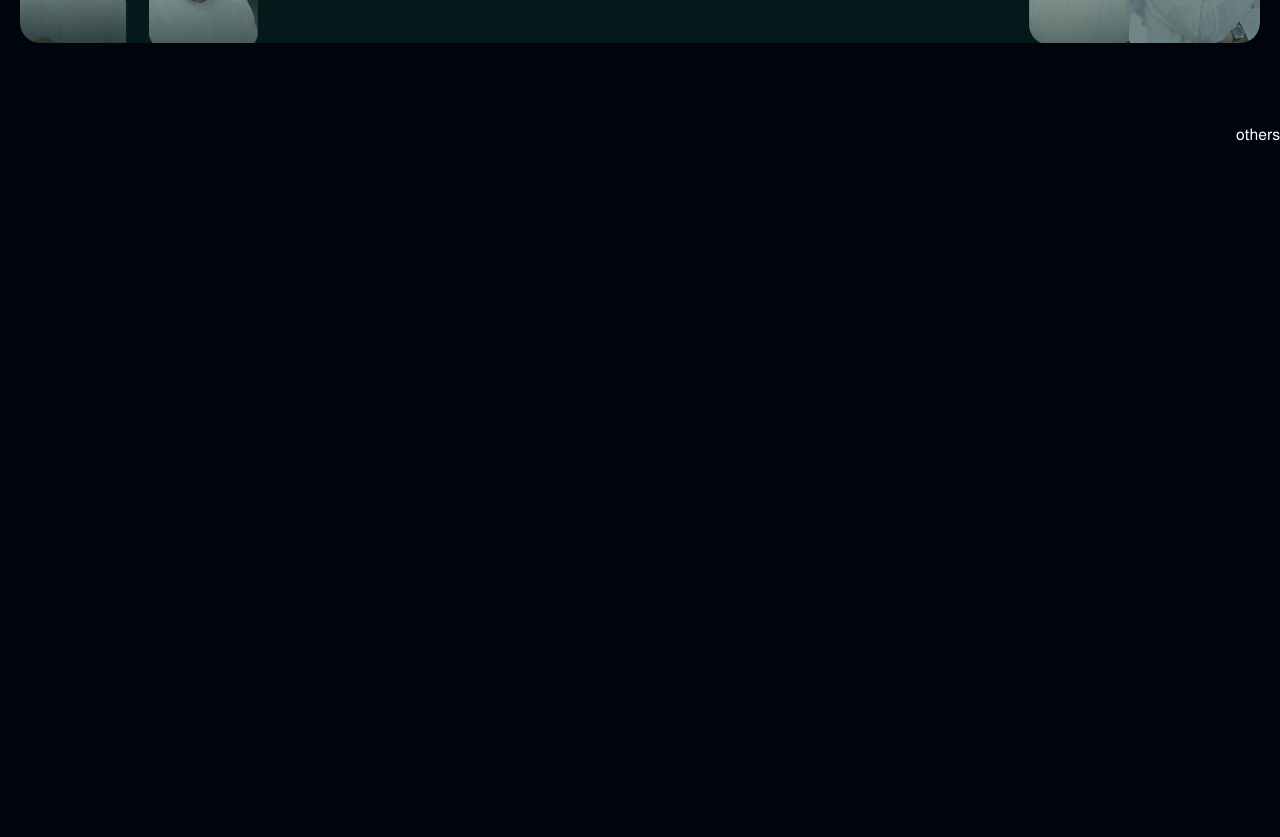
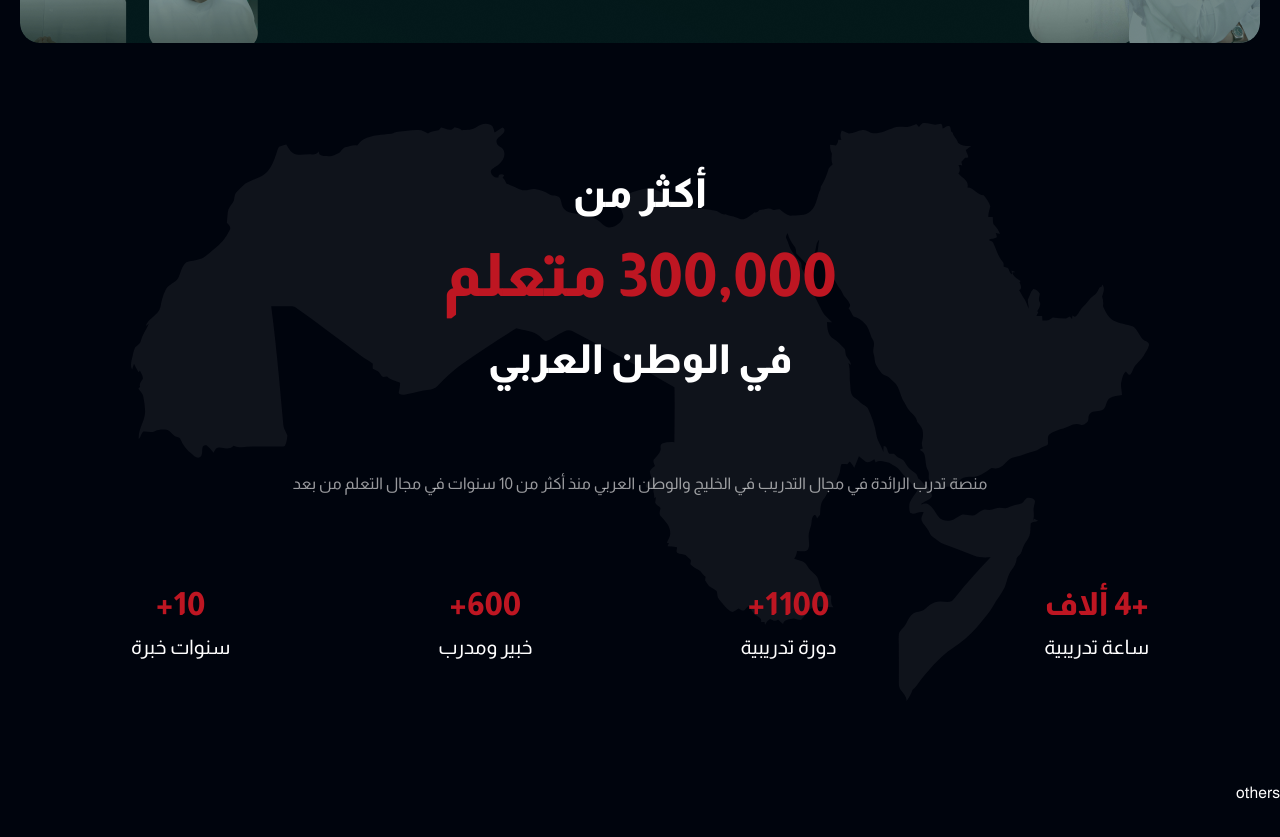
Before and after one commit to Ahmed-Sadek89/tadarab_task_31_7, a Next.js app: page / in a window 1280 px wide. Shown: the part 4960-5797 px from the top of the page. Built offline with nearby package versions, Linux system fonts and the light colour scheme.

Commit message:
feature-10/create-countdown-section

```diff
--- a/app/(pages)/page.tsx
+++ b/app/(pages)/page.tsx
@@ -1,5 +1,6 @@
 import {
   BestSelling,
+  Countdown,
   CourseCategories,
   FreeCourses,
   Hero,
@@ -25,6 +26,7 @@ export default function Home () {
       <FreeCourses />
       <Testimonials />
       <Subscribe />
+      <Countdown />
       <div className='h-screen'>others</div>
     </>
   )
--- /dev/null
+++ b/components/sections/countdown/countdown-number.tsx
@@ -0,0 +1,18 @@
+import React from 'react'
+
+const CountdownNumber = ({
+  number,
+  title
+}: {
+  number: string
+  title: string
+}) => {
+  return (
+    <div className='flex flex-col gap-y-[4px] text-center'>
+      <h5 className='font-extrabold text-[32px] text-custom-red'>{number}</h5>
+      <h5 className='text-[20px]'>{title}</h5>
+    </div>
+  )
+}
+
+export default CountdownNumber
--- /dev/null
+++ b/components/sections/countdown/countdown.tsx
@@ -0,0 +1,39 @@
+import Image from 'next/image'
+import CountdownNumber from './countdown-number'
+
+const Countdown = () => {
+  return (
+    <section className='flex justify-center items-center w-full'>
+      <div className='relative w-[1018px] h-[578px]'>
+        <Image
+          src='/arab-map.svg'
+          alt='map'
+          width={1018}
+          height={578}
+          className='top-0 left-0 z-0 absolute w-full h-full object-center object-cover'
+        />
+        <div className='z-20 relative flex flex-col justify-evenly items-center gap-y-[44px] w-full h-full'>
+          <div className='flex flex-col items-center gap-y-[8px] text-center'>
+            <h5 className='font-extrabold text-[40px]'>أكثر من</h5>
+            <h3 className='font-extrabold text-[60px] text-custom-red'>
+              300,000 متعلم
+            </h3>
+            <h4 className='font-extrabold text-[40px]'>في الوطن العربي</h4>
+          </div>
+          <p className='text-[#FFFFFF99] text-[16px]'>
+            منصة تدرب الرائدة في مجال التدريب في الخليج والوطن العربي منذ أكثر
+            من 10 سنوات في مجال التعلم من بعد{' '}
+          </p>
+          <div className='flex justify-between items-center w-full'>
+            <CountdownNumber number='+4 ألاف' title='ساعة تدريبية' />
+            <CountdownNumber number='1100+' title='دورة تدريبية' />
+            <CountdownNumber number='600+' title='خبير ومدرب' />
+            <CountdownNumber number='10+' title='سنوات خبرة' />
+          </div>
+        </div>
+      </div>
+    </section>
+  )
+}
+
+export default Countdown
--- a/components/sections/index.ts
+++ b/components/sections/index.ts
@@ -6,3 +6,4 @@ export { default as CourseCategories } from './course-categories/course-categori
 export { default as FreeCourses } from './free-courses/free-courses'
 export { default as Testimonials } from './testimonials/testimonials'
 export { default as Subscribe } from './subscribe/subscribe'
+export { default as Countdown } from './countdown/countdown'
--- a/components/sections/subscribe/subscribe.tsx
+++ b/components/sections/subscribe/subscribe.tsx
@@ -36,7 +36,9 @@ const Subscribe = () => {
               href={'#'}
               className='group flex justify-center items-center bg-[#60D2B4] hover:bg-custom-red mt-5 px-[10px] py-[16px] rounded-[12px] w-[295px] h-[50px] transition duration-300'
             >
-              <span className='font-bold text-custom-black group-hover:text-white transition duration-300'>أشترك الآن</span>
+              <span className='font-bold text-custom-black group-hover:text-white transition duration-300'>
+                أشترك الآن
+              </span>
             </Link>
           </div>
         </div>
```
